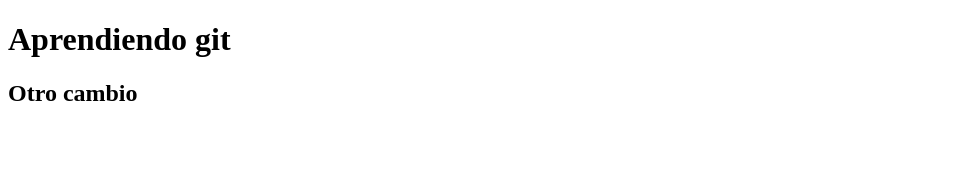
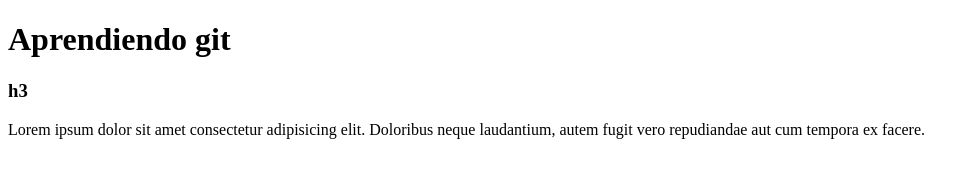
Before and after one commit to LukaLiuzzi/prueba, a plain HTML site: page index.html in a window 1280 px wide. Shown: the whole page, without its empty margins (0-976 px from the left). Drawn offline with Linux system fonts and the light colour scheme.

Commit message:
se agrego el js y se cambio el html

```diff
--- a/index.html
+++ b/index.html
@@ -7,6 +7,11 @@
   </head>
   <body>
     <h1>Aprendiendo git</h1>
-    <h2>Otro cambio</h2>
+    <h3>h3</h3>
+    <p>
+      Lorem ipsum dolor sit amet consectetur adipisicing elit. Doloribus neque
+      laudantium, autem fugit vero repudiandae aut cum tempora ex facere.
+    </p>
+    <footer></footer>
   </body>
 </html>
--- /dev/null
+++ b/index.js
@@ -0,0 +1 @@
+console.log("Hola mundo")
```
